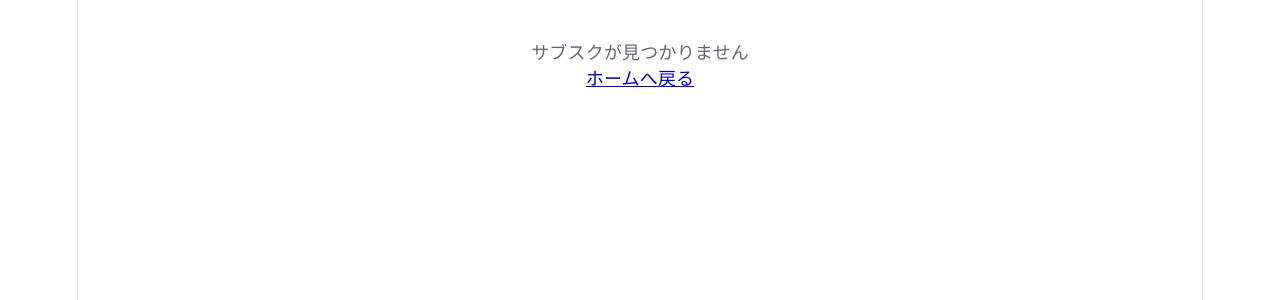
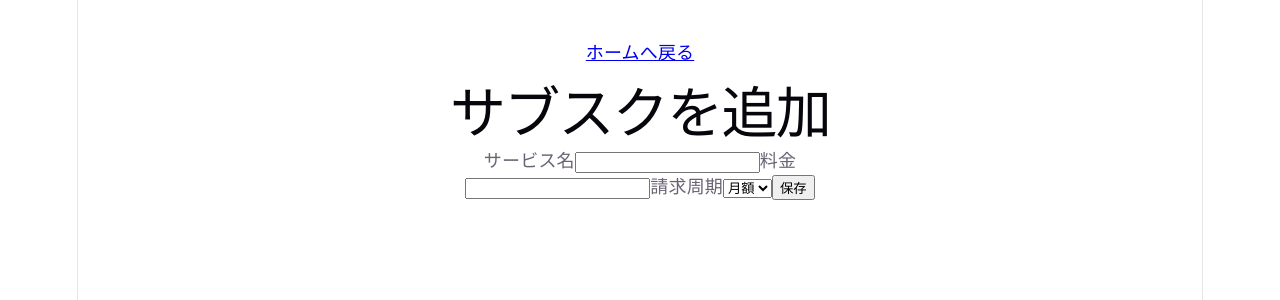
Before and after one commit to okamepanick/subscription-frontend, a React (Vite) app: page /subscriptions/new in a window 1280 px wide. Shown: the top 300 px of the page. Built offline with nearby package versions, Linux system fonts and the light colour scheme.

Commit message:
サブスク追加画面を作成する

```diff
--- a/src/App.tsx
+++ b/src/App.tsx
@@ -1,15 +1,39 @@
-
+import { useState } from "react";
 import { BrowserRouter, Route, Routes } from "react-router";
 import "./App.css";
+import { dummySubscriptions } from "./data/dummySubscriptions";
 import { Home } from "./pages/Home";
 import { SubscriptionDetail } from "./pages/SubscriptionDetail";
+import { SubscriptionNew } from "./pages/SubscriptionNew";
+import type { Subscription } from "./types";
 
 function App() {
+  const [subscriptions, setSubscriptions] = useState(dummySubscriptions);
+
+  const addSubscription = (input: Omit<Subscription, "id">) => {
+    const nextId =
+      subscriptions.length === 0
+        ? 1
+        : Math.max(...subscriptions.map((item) => item.id)) + 1
+
+    setSubscriptions([
+      ...subscriptions,
+      {
+        ...input,
+        id: nextId,
+      },
+    ]);
+  };
+
   return (
     <BrowserRouter>
       <Routes>
-        <Route path="/" element={<Home />} />
-        <Route path="/subscriptions/:id" element={<SubscriptionDetail />} />
+        <Route path="/" element={<Home subscriptions={subscriptions} />} />
+        <Route
+          path="/subscriptions/new" element={<SubscriptionNew onAdd={addSubscription} />} />
+        <Route
+          path="/subscriptions/:id"
+          element={<SubscriptionDetail subscriptions={subscriptions} />} />
       </Routes>
     </BrowserRouter>
   )
--- a/src/pages/Home.tsx
+++ b/src/pages/Home.tsx
@@ -1,11 +1,17 @@
+import { Link } from "react-router";
 import { SubscriptionCard } from "../components/SubscriptionCard";
-import { dummySubscriptions } from "../data/dummySubscriptions";
+import type { Subscription } from "../types";
 
-export const Home = () => {
+type Props = {
+  subscriptions: Subscription[];
+};
+
+export const Home = ({subscriptions}: Props) => {
   return (
     <div className='page'>
       <h1>SubCheck</h1>
-      {dummySubscriptions.map((subscription) => (
+      <Link to="/subscriptions/new">追加</Link>
+      {subscriptions.map((subscription) => (
         <SubscriptionCard
           key={subscription.id}
           subscription={subscription}
--- a/src/pages/SubscriptionDetail.tsx
+++ b/src/pages/SubscriptionDetail.tsx
@@ -1,9 +1,13 @@
 import { useParams, Link } from "react-router";
-import { dummySubscriptions } from "../data/dummySubscriptions";
+import type { Subscription } from "../types";
 
-export const SubscriptionDetail = () => {
+type Props = {
+  subscriptions: Subscription[];
+};
+
+export const SubscriptionDetail = ({subscriptions}: Props) => {
   const { id } = useParams();
-  const subscription = dummySubscriptions.find(
+  const subscription = subscriptions.find(
     (item) => item.id === Number(id)
   );
 
--- /dev/null
+++ b/src/pages/SubscriptionNew.tsx
@@ -0,0 +1,66 @@
+import { useState } from "react";
+import type { FormEvent } from "react";
+import { Link, useNavigate } from "react-router";
+import type { BillingCycle, Subscription } from "../types";
+
+type Props = {
+  onAdd: (subscription: Omit<Subscription, "id">) => void;
+};
+
+export const SubscriptionNew = ({onAdd}: Props) => {
+  const navigate = useNavigate();
+  const [serviceName, setServiceName] = useState("");
+  const [price, setPrice] = useState("");
+  const [billingCycle, setBillingCycle] = useState<BillingCycle>("monthly");
+
+  const handleSubmit = (event: FormEvent<HTMLFormElement>) => {
+    event.preventDefault();
+
+    onAdd({
+      serviceName,
+      price: Number(price),
+      billingCycle,
+    });
+    navigate("/");
+  };
+
+  return (
+    <div className="page">
+      <Link to="/">ホームへ戻る</Link>
+      <h1>サブスクを追加</h1>
+      <form onSubmit={handleSubmit}>
+        <label>
+          サービス名
+          <input
+            value={serviceName}
+            onChange={(event) => setServiceName(event.target.value)}
+            required
+          />
+        </label>
+        <label>
+          料金
+          <input
+            type="number"
+            min={1}
+            value={price}
+            onChange={(event) => setPrice(event.target.value)}
+            required
+          />
+        </label>
+        <label>
+          請求周期
+          <select
+            value={billingCycle}
+            onChange={(event) =>
+              setBillingCycle(event.target.value as BillingCycle)
+            }
+          >
+            <option value="monthly">月額</option>
+            <option value="yearly">年額</option>
+          </select>
+        </label>
+        <button type="submit">保存</button>
+      </form>
+    </div>
+  );
+};
```
